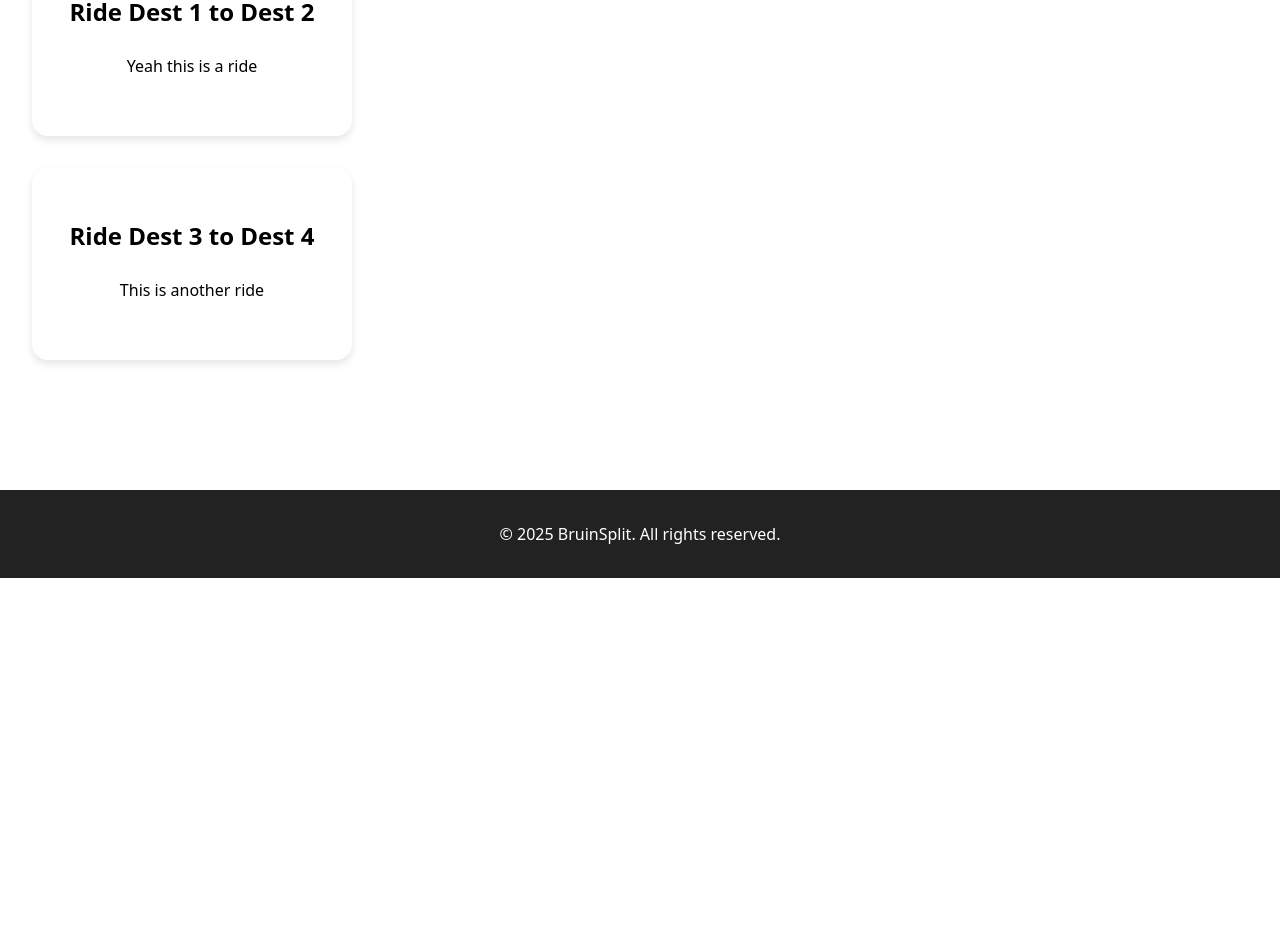
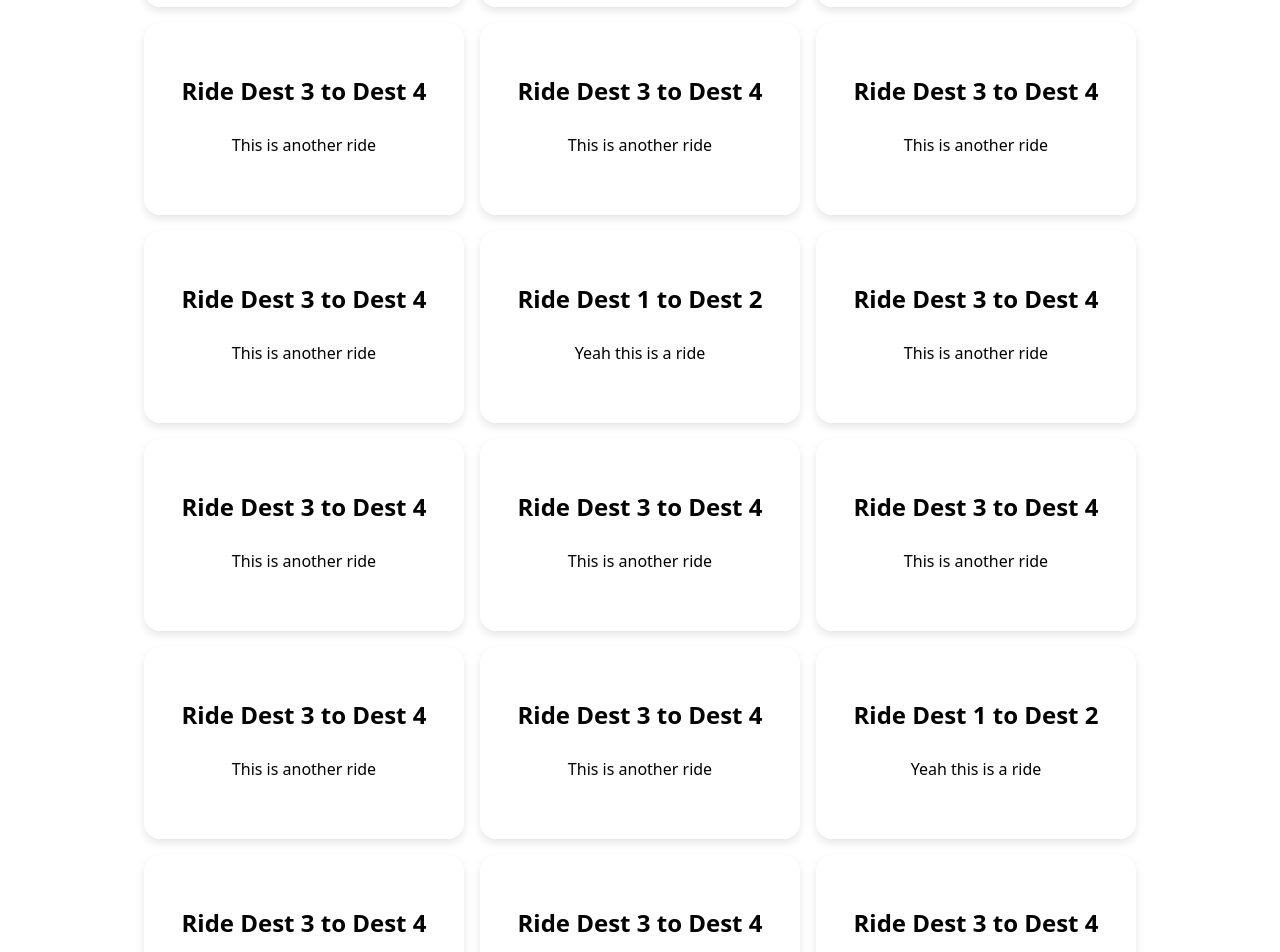
Before and after one commit to joshuajin06/BruinSplit, a React (Vite) app in the folder frontend/bruinsplit/: page / in a window 1280 px wide. Shown: the part 390-1342 px from the top of the page. Before the commit the page ends 968 px from the top, so only its background shows below. Built offline with nearby package versions, Linux system fonts and the light colour scheme.

Commit message:
Cards are now in a grid and will fit a max 4 per row. ALso fixed alignment of the cards (margin in card.css)

```diff
--- a/frontend/bruinsplit/src/components/card.css
+++ b/frontend/bruinsplit/src/components/card.css
@@ -1,11 +1,11 @@
 .card-container{
     width: 20rem;
     justify-content: center;
+    border: 1  px solid black;
     border-radius: 1rem;
     box-shadow: 0 4px 8px rgba(0, 0, 0, 0.1);
     display: flex;
     flex-direction: column;
-    margin: 2rem;
     min-height: 12rem;
     color: black;
     text-align: center;
--- a/frontend/bruinsplit/src/components/footer.css
+++ b/frontend/bruinsplit/src/components/footer.css
@@ -4,4 +4,5 @@ footer {
   padding: 1rem 0;
   text-align: center;
   flex-shrink: 0;
+  margin-top: 1rem;
 }
--- a/frontend/bruinsplit/src/pages/Home.jsx
+++ b/frontend/bruinsplit/src/pages/Home.jsx
@@ -6,10 +6,28 @@ export default function Home() {
   return (
     <>
         <div className="page-container">
+          <h1>Welcome to BruinSplit!</h1>
           <div className='content-wrap'>
-          <h1>Welcome to BruinSplit!</h1>
-          <div>
+          <div className='card-grid'>
             <Card title="Ride Dest 1 to Dest 2" content="Yeah this is a ride"/>
+            <Card title="Ride Dest 3 to Dest 4" content="This is another ride"/>
+            <Card title="Ride Dest 3 to Dest 4" content="Hellooooo bellladhflk lksdj fks"/>
+            <Card title="Ride Dest 3 to Dest 4" content="This is another ride"/>
+            <Card title="Ride Dest 3 to Dest 4" content="This is another ride"/>
+            <Card title="Ride Dest 3 to Dest 4" content="This is another ride"/>
+            <Card title="Ride Dest 3 to Dest 4" content="This is another ride"/>
+            <Card title="Ride Dest 1 to Dest 2" content="Yeah this is a ride"/>
+            <Card title="Ride Dest 3 to Dest 4" content="This is another ride"/>
+            <Card title="Ride Dest 3 to Dest 4" content="This is another ride"/>
+            <Card title="Ride Dest 3 to Dest 4" content="This is another ride"/>
+            <Card title="Ride Dest 3 to Dest 4" content="This is another ride"/>
+            <Card title="Ride Dest 3 to Dest 4" content="This is another ride"/>
+            <Card title="Ride Dest 3 to Dest 4" content="This is another ride"/>
+            <Card title="Ride Dest 1 to Dest 2" content="Yeah this is a ride"/>
+            <Card title="Ride Dest 3 to Dest 4" content="This is another ride"/>
+            <Card title="Ride Dest 3 to Dest 4" content="This is another ride"/>
+            <Card title="Ride Dest 3 to Dest 4" content="This is another ride"/>
+            <Card title="Ride Dest 3 to Dest 4" content="This is another ride"/>
             <Card title="Ride Dest 3 to Dest 4" content="This is another ride"/>
           </div>
           </div>
--- a/frontend/bruinsplit/src/pages/pages.css
+++ b/frontend/bruinsplit/src/pages/pages.css
@@ -1,3 +1,15 @@
-* {
+.page-container{
+    display: flex;
+    flex-direction: column;
+    min-height: 100vh;
     align-content: center;
 }
+
+.card-grid {
+  display: grid;
+
+  grid-template-columns: repeat(auto-fit, 20rem);
+
+  gap: 1rem;
+  justify-content: center;
+}
```
